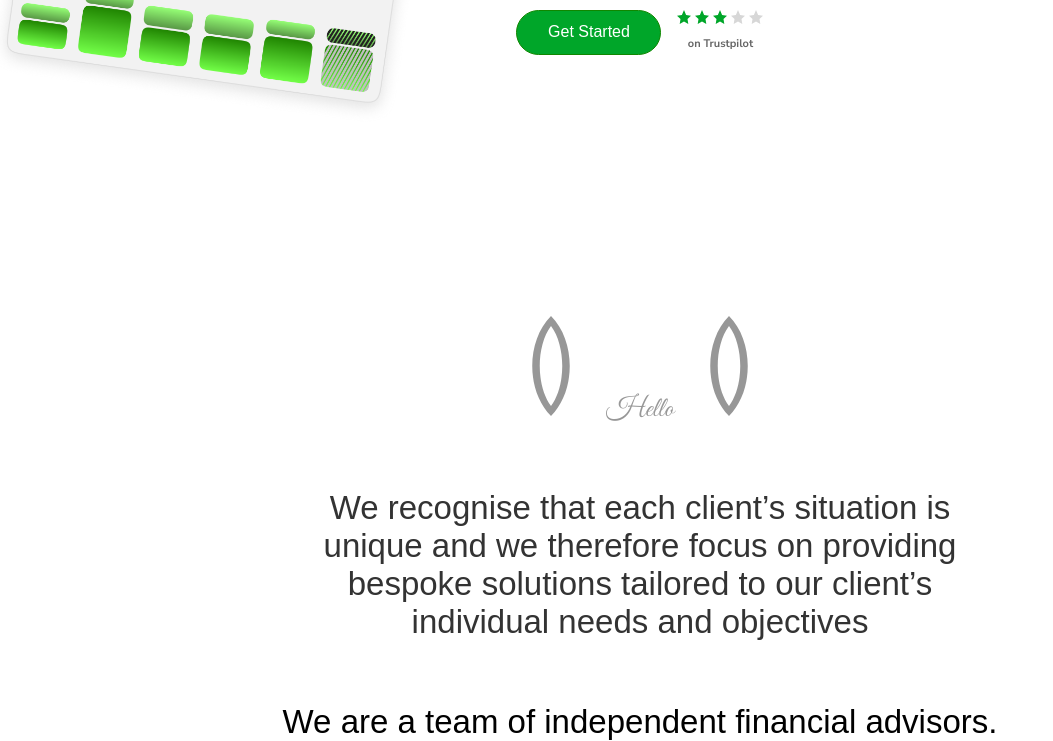
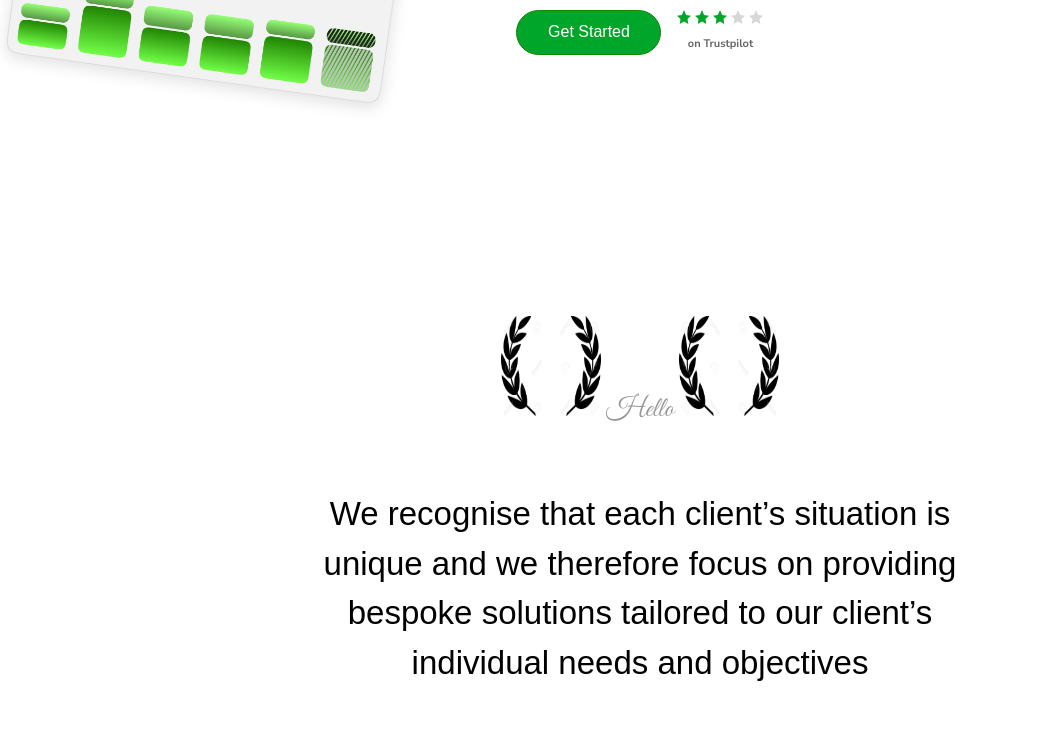
Before and after one commit to ShamzAfo01/Kalo-Finance, a website: page index.html in a window 1280 px wide. Shown: the part 640-1381 px from the top of the page, without its empty margins (0-1053 px from the left). After the commit the page ends 1327 px from the top, so only its background shows below. Drawn offline with Linux system fonts and the light colour scheme; a web font is replaced by a local one.

Commit message:
continued styling kalo 2

```diff
--- a/index.html
+++ b/index.html
@@ -188,36 +188,17 @@
       font-size: 33px;
       margin-top: 62px;
       text-align: center;
+      line-height: 1.5;
     }
 
-    .line {
-      display: block;
-      color: #e3e3e3;
+    .subtext-word {
+      display: inline-block;
+      color: #e4e4e4;
       opacity: 0;
-      transition: all 0.5s ease-in-out;
+      transition: color 1s ease, opacity 1s ease;
     }
 
-    .line.visible {
-      color: #333333;
-      opacity: 1;
-    }
-
-    .scrolling-text {
-      font-family: 'Geist', sans-serif;
-      font-weight: 300;
-      font-size: 33px;
-      margin-top: 62px;
-      text-align: center;
-    }
-
-    .scrolling-line {
-      display: block;
-      color: #e3e3e3;
-      opacity: 0;
-      transition: all 1.5s ease-in-out;
-    }
-
-    .scrolling-line.visible {
+    .subtext-word.visible {
       color: #333333;
       opacity: 1;
     }
@@ -324,13 +305,9 @@
   </section>
 
   <div class="hello-text">
-    <svg class="wreath" width="100" height="100" viewBox="0 0 200 200">
-      <path d="M100 0 C 50 50, 50 150, 100 200 C 150 150, 150 50, 100 0 Z M100 20 C 130 60, 130 140, 100 180 C 70 140, 70 60, 100 20 Z" fill="#979797"/>
-    </svg>
+    <img src="./assets/Vector laurel wreath.jpg" class="wreath" width="100" height="100">
     Hello
-    <svg class="wreath" width="100" height="100" viewBox="0 0 200 200" style="transform: scaleX(-1);">
-      <path d="M100 0 C 50 50, 50 150, 100 200 C 150 150, 150 50, 100 0 Z M100 20 C 130 60, 130 140, 100 180 C 70 140, 70 60, 100 20 Z" fill="#979797"/>
-    </svg>
+    <img src="./assets/Vector laurel wreath.jpg" class="wreath" width="100" height="100" style="transform: scaleX(-1);">
   </div>
 
   <div class="subtext" id="subtext">
@@ -338,52 +315,30 @@
     <span class="line"> unique and we therefore focus on providing <br> bespoke solutions tailored to our client’s <br> individual needs and objectives</span>
   </div>
 
-  <div class="scrolling-text" id="scrolling-text">
-    We are a team of independent financial advisors.
-  </div>
+<script>
+  // Word reveal animation for subtext
+//   (function(){
+//     const subtext = document.getElementById('subtext');
+//     if (!subtext) return;
 
-<script>
-  // IntersectionObserver to animate each .line when it scrolls into view.
-  (function(){
-    const lines = document.querySelectorAll('.subtext .line');
-    if(!lines.length) return;
+//     const lines = subtext.querySelectorAll('.line');
+//     subtext.innerHTML = '';
 
-    // Options: trigger when 60% of the line is visible
-    const io = new IntersectionObserver((entries, observer) => {
-      entries.forEach(entry => {
-        if(entry.isIntersecting){
-          const el = entry.target;
-          // Add visible class with a staggered small delay based on index
-          const index = Array.prototype.indexOf.call(lines, el);
-          // Use data-delay to allow CSS transition-delay if needed
-          el.style.transitionDelay = (index * 120) + 'ms';
-          el.classList.add('visible');
-          // Unobserve once it's visible to avoid re-triggering
-          observer.unobserve(el);
-        }
-      });
-    }, { threshold: 0.5 });
+//     lines.forEach((line, lineIndex) => {
+//       const words = line.textContent.trim().split(' ');
+//       words.forEach(word => {
+//         const wordSpan = document.createElement('span');
+//         wordSpan.className = 'subtext-word';
+//         wordSpan.textContent = word;
+//         subtext.appendChild(wordSpan);
+//         subtext.appendChild(document.createTextNode(' '));
+//       });
+//       if (lineIndex < lines.length - 1) {
+//         subtext.appendChild(document.createElement('br'));
+//       }
+//     });
 
-    lines.forEach(l => io.observe(l));
-  })();
-
-  // Word reveal animation for scrolling-text
-  (function(){
-    const scrollingText = document.getElementById('scrolling-text');
-    if (!scrollingText) return;
-
-    const words = scrollingText.textContent.trim().split(' ');
-    scrollingText.innerHTML = ''; // Clear existing content
-
-    words.forEach(word => {
-      const wordSpan = document.createElement('span');
-      wordSpan.className = 'scrolling-word';
-      wordSpan.textContent = word;
-      scrollingText.appendChild(wordSpan);
-      scrollingText.appendChild(document.createTextNode(' ')); // Add space between words
-    });
-
-    const wordSpans = scrollingText.querySelectorAll('.scrolling-word');
+    const wordSpans = subtext.querySelectorAll('.subtext-word');
     const observer = new IntersectionObserver((entries) => {
       entries.forEach(entry => {
         if (entry.isIntersecting) {
@@ -399,8 +354,22 @@
       });
     }, { threshold: 0.5 });
 
-    observer.observe(scrollingText);
+    observer.observe(subtext);
   })();
+</script>
+<script>
+  const lines = document.querySelectorAll('.scrolling-line');
+
+  window.addEventListener('scroll', () => {
+    lines.forEach((line, i) => {
+      const rect = line.getBoundingClientRect();
+      if (rect.top < window.innerHeight - 100) {
+        setTimeout(() => {
+          line.classList.add('visible');
+        }, i * 1000); // 0.5s delay per line
+      }
+    });
+  });
 </script>
 </body>
 </html>
```
Also changed, not shown: assets/Vector laurel wreath.jpg (added), assets/wreaths/wreath-vector-black-botanical-watercolor-vintage-style_53876-128338.jpg (added), 1 other file.
